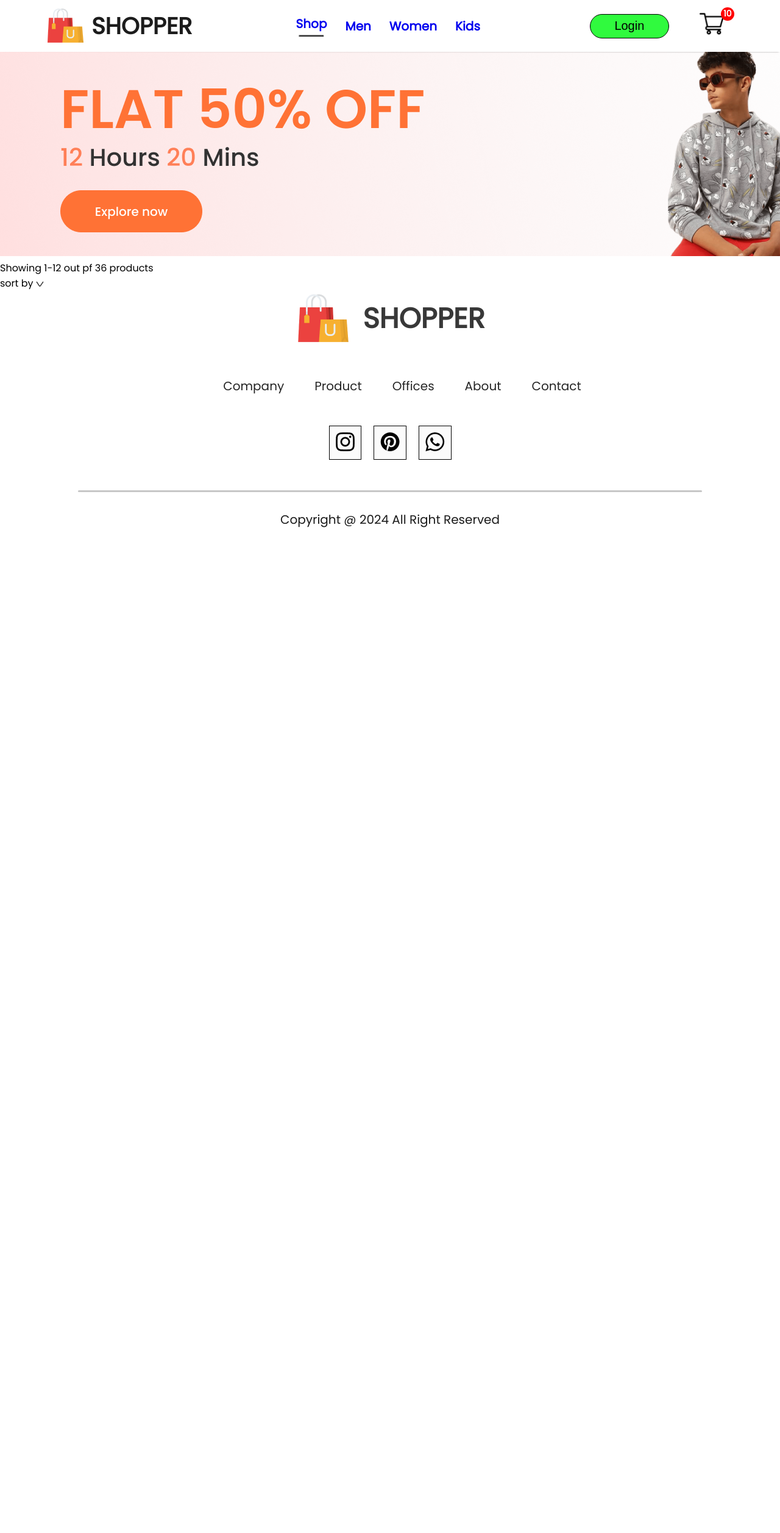
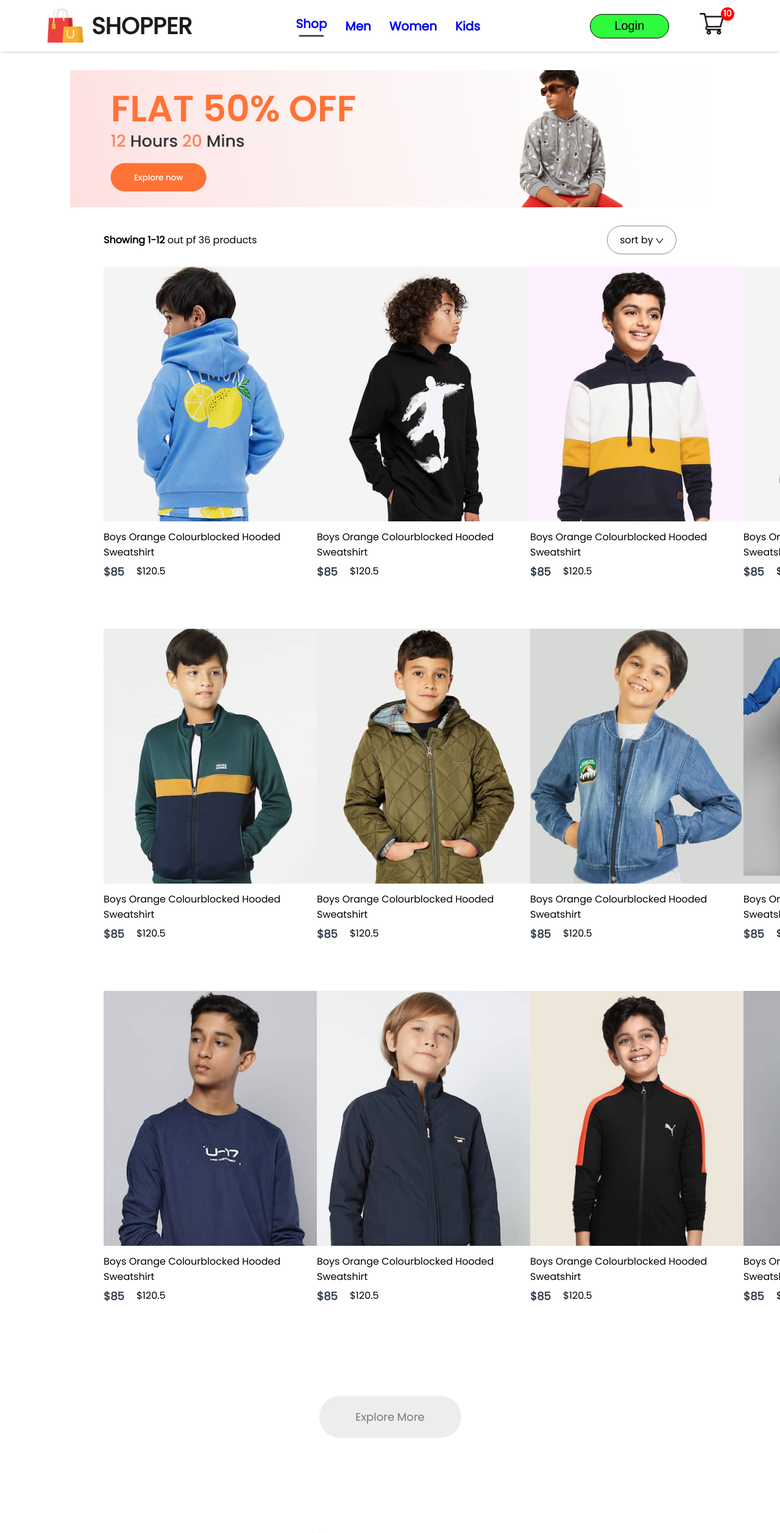
Before and after one commit to vijith6600/E-COMMERCE-MERN-Stack, a React (Create React App) app: page /kids in a window 1280 px wide. Shown: the top 2514 px of the page at 61% size. Before the commit the page ends 897 px from the top, so only its background shows below. Built offline with nearby package versions, Linux system fonts and the light colour scheme; a web font is replaced by a local one.

Commit message:
new colletion component added

```diff
--- a/src/App.js
+++ b/src/App.js
@@ -24,9 +24,9 @@
       <Navbar/>
       <Routes>
         <Route path="/" element={<Shop/>} />
-        <Route path="/mens" element={<ShopCategory banner={men_banner} category="mens"/>} />
-        <Route path="/womens" element={<ShopCategory banner={women_banner} category="womens"/>} />
-        <Route path="/kids" element={<ShopCategory banner={kids_banner} category="kids"/>} />
+        <Route path="/mens" element={<ShopCategory banner={men_banner} category="men"/>} />
+        <Route path="/womens" element={<ShopCategory banner={women_banner} category="women"/>} />
+        <Route path="/kids" element={<ShopCategory banner={kids_banner} category="kid"/>} />
         <Route path="./Product" element={<Product/>} />
         <Route path=':productId' element={<Product/>}/>
         <Route path="/cart" element={<Cart/>} />
--- a/src/Context/ShopContext.jsx
+++ b/src/Context/ShopContext.jsx
@@ -13,4 +13,4 @@
     )
 }
 
-export default ShopContextProvider
+export default ShopContextProvider;
--- /dev/null
+++ b/src/Pages/CSS/LoginSignup.css
@@ -0,0 +1,70 @@
+.loginsignup{
+    width: 100%;
+    height: 80vh;
+    background: #fce3fe;
+    padding-top: 100px;
+}
+
+.loginsignup-container{
+    width :580px;
+    margin: auto;
+    height: 600px;
+    background: white;
+    margin: auto;
+    padding: 40px 60px;
+}
+.loginsignup-container h1{
+    margin: 20px 0px;
+}
+
+.loginsignup-field{
+    display: flex;
+    flex-direction: column;
+    gap: 20px;
+    margin-top: 30px;
+
+}
+
+.loginsignup-field input{
+    height: 72px;
+    width: 100%;
+    padding-left: 20px;
+    border: 1px solid #c9c9c9;
+    outline: none;
+    color: #5c5c5c;
+    font-size: 18px;
+}
+
+.loginsignup-container button{
+    width: 580px;
+    height: 72px;
+    color: white;
+    background:red;
+    margin-top: 30px;
+    border: none;
+    font-size: 24px;
+    font-weight: 500;
+    cursor: pointer;
+}
+
+
+.loginsignup-login{
+margin-top: 20px;
+color: #5c5c5c;
+font-size: 18px;
+font-weight: 500;
+}
+
+.loginsignup-login span{
+    color: red;
+    font-weight: 600;
+}
+.loginsignup-agree{
+    display: flex;
+    align-items: center;
+    margin-top: 25px;
+    gap: 20px;
+    color:#5c5c5c;
+    font-size: 18px;
+    font-weight: 500;
+}
--- a/src/Pages/CSS/ShopCategory.css
+++ b/src/Pages/CSS/ShopCategory.css
@@ -0,0 +1,44 @@
+.shopcategory-banner{
+    display: block;
+    margin: 30px auto;
+    width: 82%;
+
+}
+
+.shopcategory-indexSort{
+    display: flex;
+    margin: 0px 170px;
+    justify-content: space-between;
+    align-items: center;
+}
+
+.shopcategory-sort{
+    padding: 10px 20px;
+    border-radius: 40px;
+    border: 1px solid #888;
+}
+
+.shopcategory-indexSort p span{
+    font-weight: 600;
+}
+
+.shopcategory-products{
+    margin: 20px 170px;
+    display: grid;
+    grid-template-columns: 1fr 1fr 1fr 1fr;
+    row-gap: 80px;
+}
+
+.shopcategory-loadmore{
+    display:flex;
+    justify-content: center;
+    align-items: center;
+    margin: 150px auto;
+    width: 233px;
+    height: 69px;
+    border-radius: 75PX;
+    background: #EDEDED;
+    color: #787878;
+    font-size: 18px;
+    font-weight: 500;
+}
--- a/src/Pages/LoginSignup.jsx
+++ b/src/Pages/LoginSignup.jsx
@@ -0,0 +1,25 @@
+import React from 'react'
+import './CSS/LoginSignup.css'
+
+function LoginSignup() {
+  return (
+    <div className='loginsignup'>
+        <div className="loginsignup-container">
+            <h1>Sign Up</h1>
+            <div className='loginsignup-field'>
+                <input type="text"  placeholder="Your Name"/><br/>
+                <input type="email" placeholder='Email Address'/>
+                <input type="password" placeholder='Password' />
+            </div>
+            <button>Continue</button>
+            <p className="loginsignup-login">Alredy have an account? <span>Login here</span></p>
+            <div className="loginsignup-agree">
+                <input type="checkbox" name='' id='' />
+                <p>by continuing, i agree to the tearms of use  and privacy policy.</p>
+            </div>
+        </div>
+    </div>
+  )
+}
+
+export default LoginSignup
--- a/src/Pages/Poduct.jsx
+++ b/src/Pages/Poduct.jsx
@@ -0,0 +1,16 @@
+import React, { useContext } from 'react'
+import { ShopContext } from '../Context/ShopContext'
+import { useParams } from 'react-router-dom';
+
+const Poduct = ()=> {
+
+    const {all_product}= useContext(ShopContext);
+    const {productId}= useParams();
+    const product = all_product.find((e=>e.id=== Number(productId)) )
+
+  return (<>
+  </>
+  )
+}
+
+export default Poduct
--- a/src/Pages/Shop.jsx
+++ b/src/Pages/Shop.jsx
@@ -4,7 +4,6 @@
 import Offers from '../Components/Offers/Offers'
 import NewCollections from '../Components/NewCollections/NewCollections'
 import NewsLetter from '../Components/NewsLetter.jsx/NewsLetter'
-import Footer from '../Components/Footer/Footer'
 
 function Shop() {
   return (
--- a/src/Pages/ShopCategory.jsx
+++ b/src/Pages/ShopCategory.jsx
@@ -1,15 +1,15 @@
 import React, { useContext } from 'react'
 import './CSS/ShopCategory.css'
 import dropdown_icon from '../Components/Assets/dropdown_icon.png'
+import { ShopContext } from '../Context/ShopContext'
 import Item from '../Components/Items/Item'
-import { ShopContext } from '../Context/ShopContext'
 
 const ShopCategory = (props) => {
   const {all_product} = useContext(ShopContext);
 
   return (
     <div className="shop-category">
-      <img src={props.banner} alt="" />
+      <img className='shopcategory-banner' src={props.banner} alt="" />
       <div className="shopcategory-indexSort">
         <p>
           <span>Showing 1-12</span> out pf 36 products
@@ -20,13 +20,16 @@
       </div>
       <div className="shopcategory-products">
         {all_product.map((item,i)=>{
+          <h1>${item}</h1>
           if(props.category===item.category){
-            return <Item key={i} id={item.id} name={item.name} image={item.image} new_price={item.new_price} old_price={item.old_price}/>
-          }
+            return <Item key={i} id={item.id} name={item.name} image={item.image} new_price={item.new_price} old_price={item.old_price} />          }
           else{
             return null
           }
         })}
+      </div>
+      <div className="shopcategory-loadmore">Explore More
+
       </div>
     </div>
   )
```
